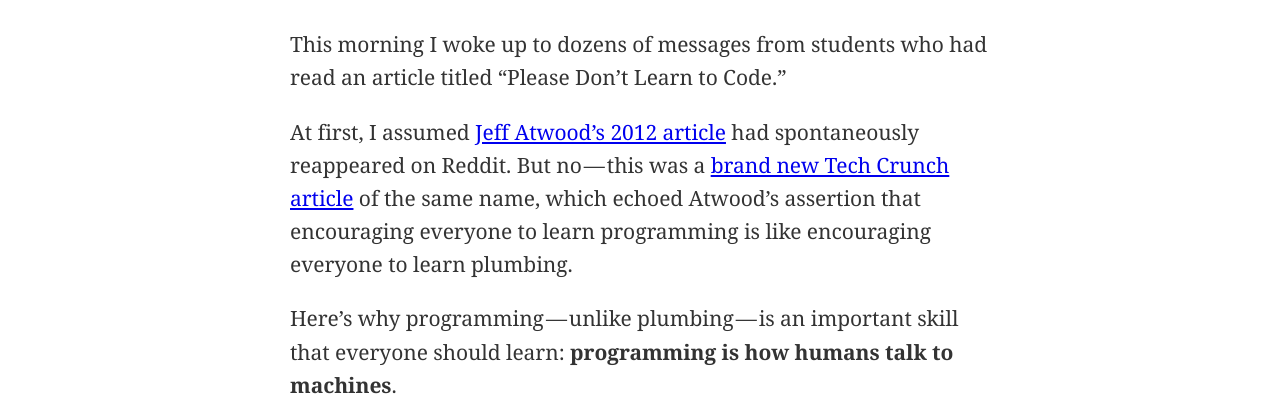
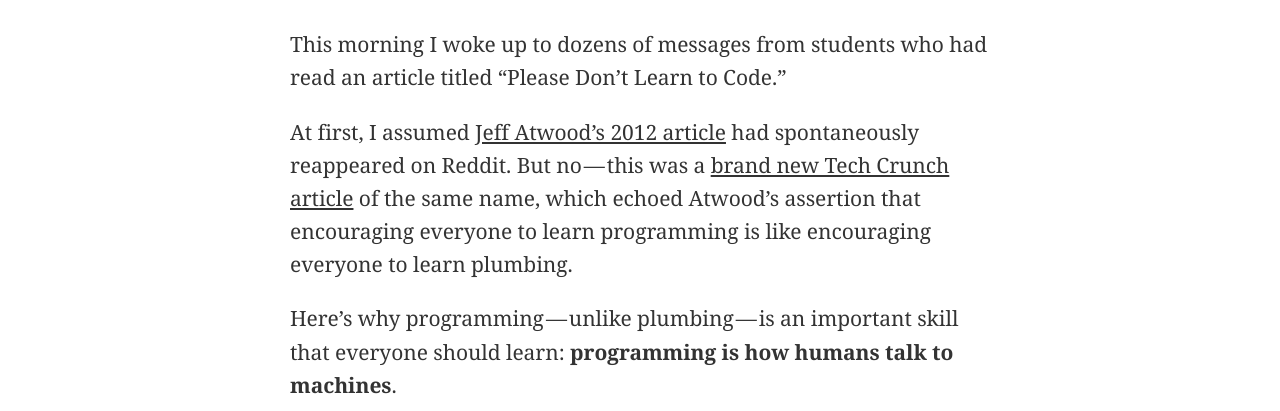
Before and after one commit to unandi99/Webprogramozas, a plain HTML site: page Medium cikk/index.html in a window 1280 px wide. Shown: the part 1069-1480 px from the top of the page. Drawn offline with Linux system fonts and the light colour scheme.

Commit message:
Cikk befejezése

```diff
--- a/Medium cikk/main.css
+++ b/Medium cikk/main.css
@@ -79,3 +79,15 @@ p {
   letter-spacing: -.003em;
   line-height: 1.58;
 }
+
+a {
+  color: rgba(0, 0, 0, .8);
+}
+
+a:hover {
+  color: rgba(153, 153, 153, 1);
+}
+
+a:active {
+  color: red;
+}
```
